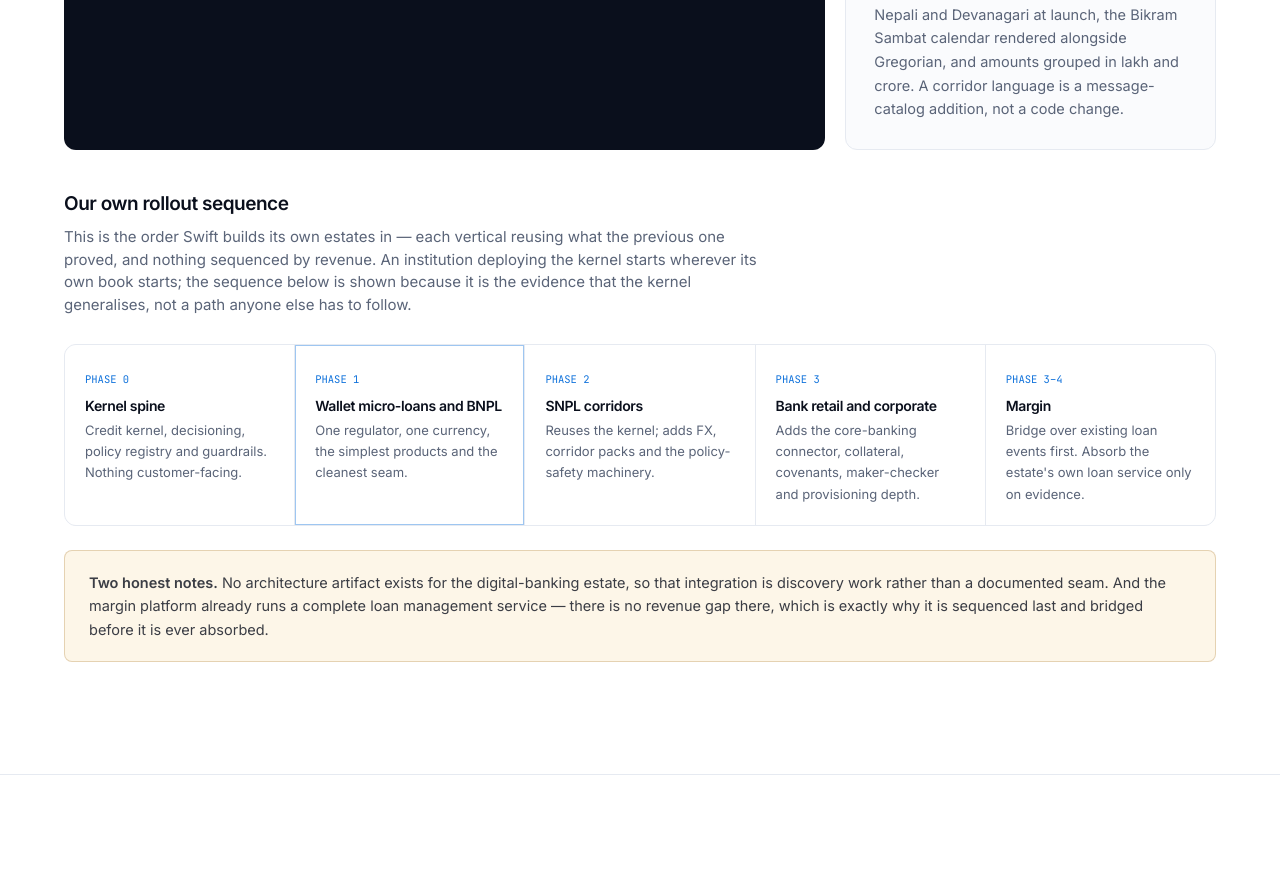
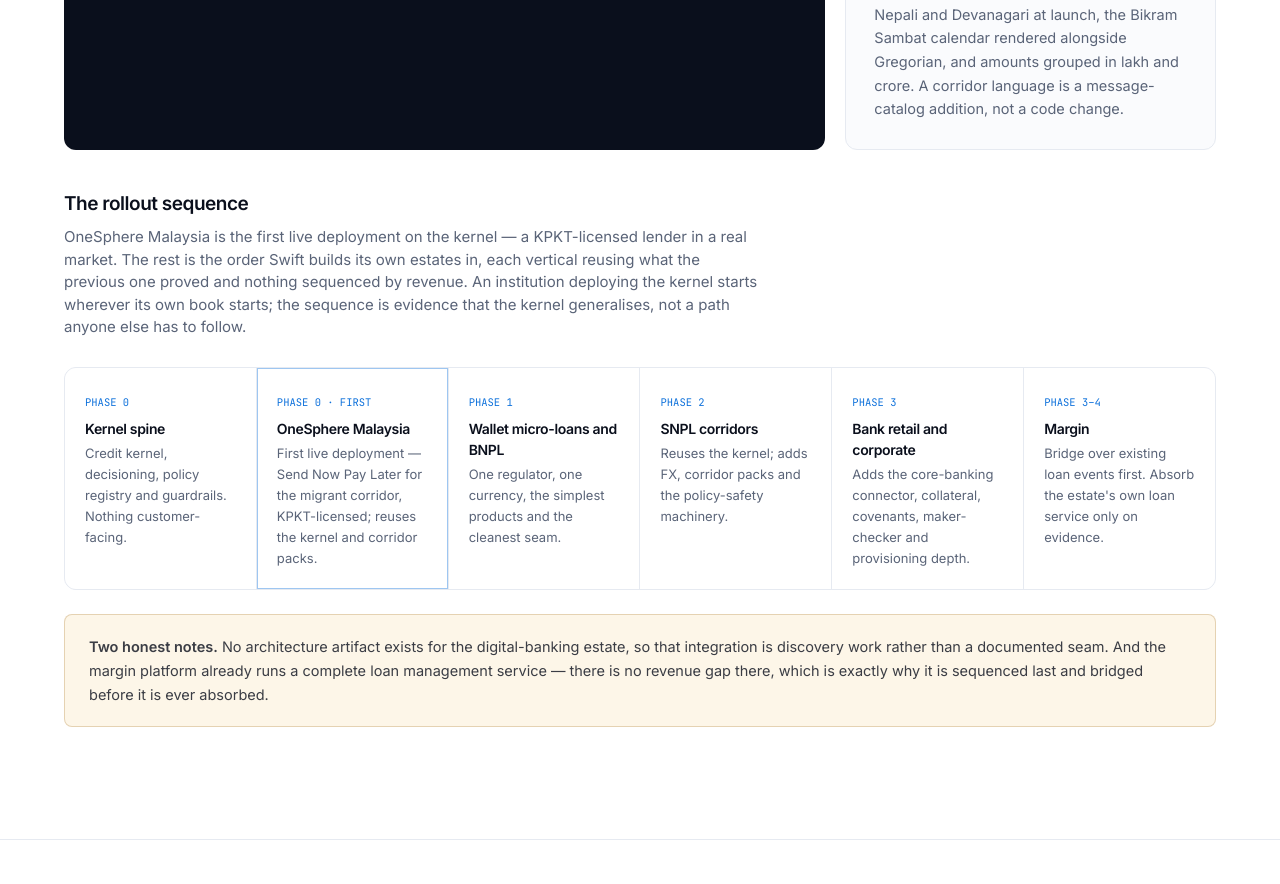
Before and after one commit to rabinsharma619/swift-lending-os, a plain HTML site: page index.html in a window 1280 px wide. Shown: the part 4028-4912 px from the top of the page. Drawn offline with nearby package versions, Linux system fonts and the light colour scheme.

Commit message:
Publish pitch site + OneSphere Malaysia papers (2026-08-25 18:50)

```diff
--- a/index.html
+++ b/index.html
@@ -682,20 +682,26 @@
     </div>
 
     <div class="mt-10 reveal">
-      <h3 class="text-[19px] font-semibold tracking-tighter mb-2">Our own rollout sequence</h3>
+      <h3 class="text-[19px] font-semibold tracking-tighter mb-2">The rollout sequence</h3>
       <p class="text-[15px] text-mute max-w-[74ch] mb-7">
-        This is the order Swift builds its own estates in — each vertical reusing what the previous
-        one proved, and nothing sequenced by revenue. An institution deploying the kernel starts
-        wherever its own book starts; the sequence below is shown because it is the evidence that the
-        kernel generalises, not a path anyone else has to follow.
+        OneSphere Malaysia is the first live deployment on the kernel — a KPKT-licensed lender in a
+        real market. The rest is the order Swift builds its own estates in, each vertical reusing what
+        the previous one proved and nothing sequenced by revenue. An institution deploying the kernel
+        starts wherever its own book starts; the sequence is evidence that the kernel generalises, not
+        a path anyone else has to follow.
       </p>
-      <ol class="grid sm:grid-cols-2 lg:grid-cols-5 gap-px bg-line rounded-xl overflow-hidden border border-line">
+      <ol class="grid sm:grid-cols-2 lg:grid-cols-6 gap-px bg-line rounded-xl overflow-hidden border border-line">
         <li class="bg-white p-5">
           <span class="font-mono text-[10.5px] text-accent tnum">PHASE 0</span>
           <p class="mt-1.5 text-[14px] font-semibold tracking-tighter">Kernel spine</p>
           <p class="mt-1 text-[13px] leading-relaxed text-mute">Credit kernel, decisioning, policy registry and guardrails. Nothing customer-facing.</p>
         </li>
         <li class="bg-white p-5 ring-1 ring-inset ring-accent/40">
+          <span class="font-mono text-[10.5px] text-accent tnum">PHASE 0 · FIRST</span>
+          <p class="mt-1.5 text-[14px] font-semibold tracking-tighter">OneSphere Malaysia</p>
+          <p class="mt-1 text-[13px] leading-relaxed text-mute">First live deployment — Send Now Pay Later for the migrant corridor, KPKT-licensed; reuses the kernel and corridor packs.</p>
+        </li>
+        <li class="bg-white p-5">
           <span class="font-mono text-[10.5px] text-accent tnum">PHASE 1</span>
           <p class="mt-1.5 text-[14px] font-semibold tracking-tighter">Wallet micro-loans and BNPL</p>
           <p class="mt-1 text-[13px] leading-relaxed text-mute">One regulator, one currency, the simplest products and the cleanest seam.</p>
```
